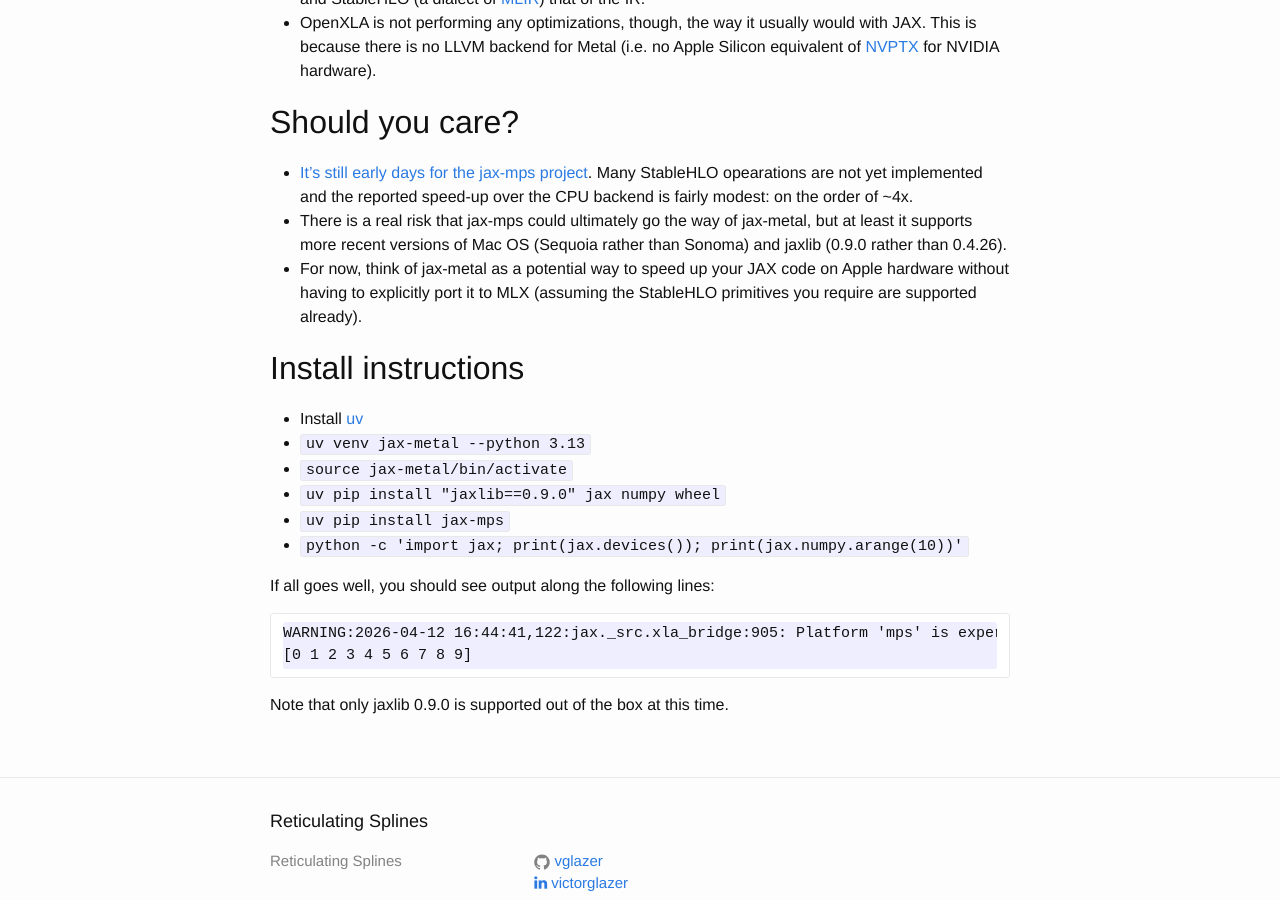
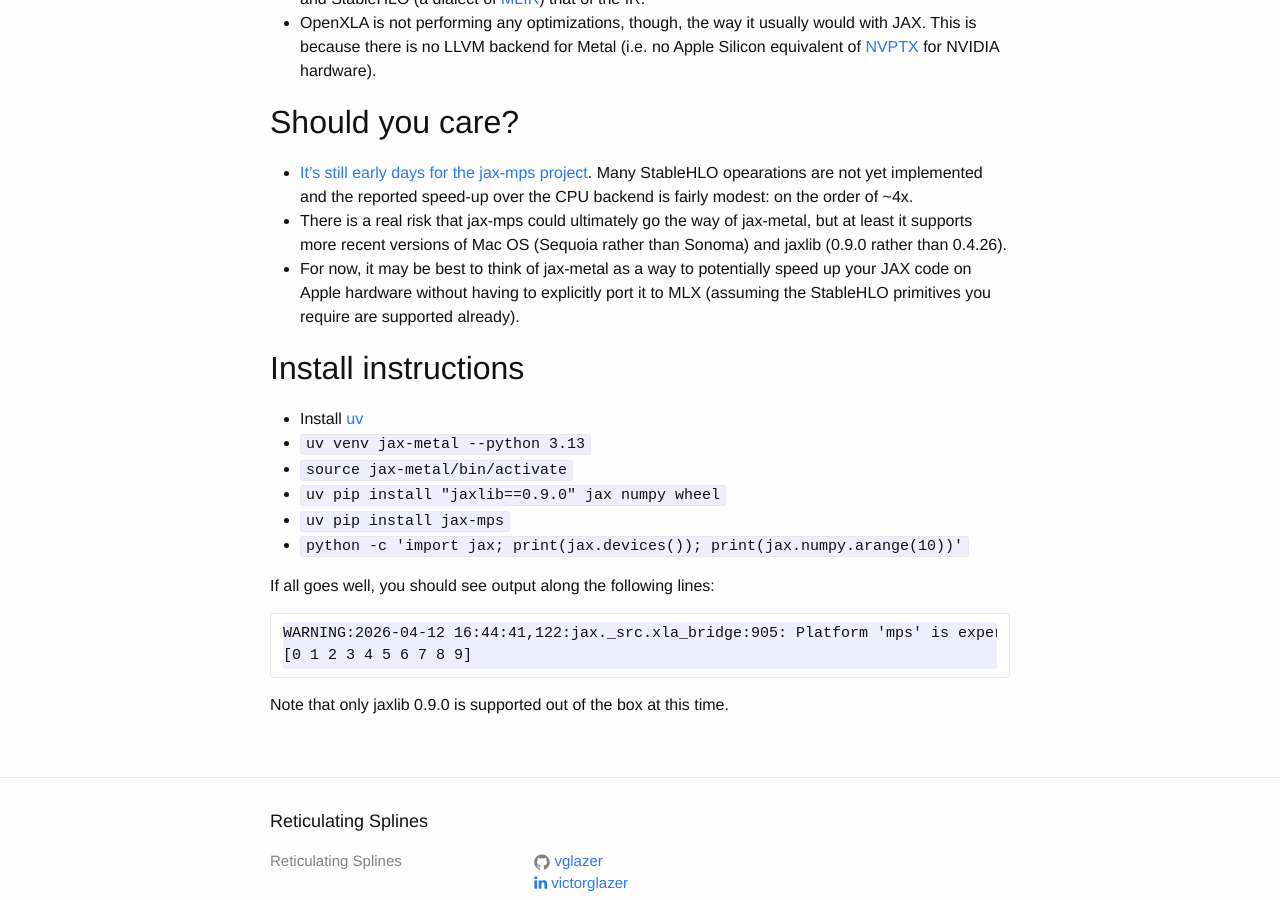
Before and after one commit to vglazer/vglazer.github.io, a Jekyll site: the page built from _posts/2026-04-12-jax-mps.md, in a window 1280 px wide and 900 px high, scrolled down 516 px. Built offline with Jekyll 4.4.1, drawn with Linux system fonts in a browser that asks for light colours; nearby versions of some CDN libraries.

Commit message:
minor rewording

```diff
--- a/_posts/2026-04-12-jax-mps.md
+++ b/_posts/2026-04-12-jax-mps.md
@@ -20,7 +20,7 @@ categories: ml openxla stablehlo pjrt llvm osx mlx jax metal mps mac
 
 - [It's still early days for the jax-mps project](https://github.com/jax-ml/jax/discussions/34648). Many StableHLO opearations are not yet implemented and the reported speed-up over the CPU backend is fairly modest: on the order of ~4x.
 - There is a real risk that jax-mps could ultimately go the way of jax-metal, but at least it supports more recent versions of Mac OS (Sequoia rather than Sonoma) and jaxlib (0.9.0 rather than 0.4.26).
-- For now, think of jax-metal as a potential way to speed up your JAX code on Apple hardware without having to explicitly port it to MLX (assuming the StableHLO primitives you require are supported already).
+- For now, it may be best to think of jax-metal as a way to potentially speed up your JAX code on Apple hardware without having to explicitly port it to MLX (assuming the StableHLO primitives you require are supported already).
 
 ## Install instructions
 
```
